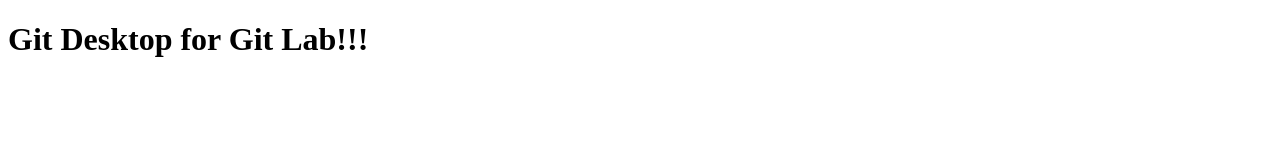
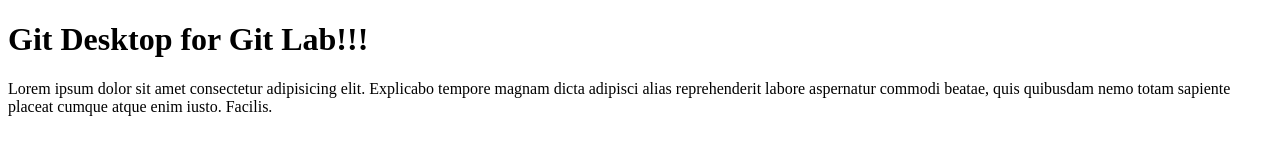
Before and after one commit to Yuzu1946/git-desktop, a plain HTML site: page index.html in a window 1280 px wide. Drawn offline with Linux system fonts and the light colour scheme.

Commit message:
add some texts

```diff
--- a/index.html
+++ b/index.html
@@ -5,5 +5,9 @@
     </head>
     <body>
         <h1>Git Desktop for Git Lab!!!</h1>
+        <p>Lorem ipsum dolor sit amet consectetur adipisicing elit.
+        Explicabo tempore magnam dicta adipisci alias reprehenderit
+        labore aspernatur commodi beatae, quis quibusdam nemo totam
+        sapiente placeat cumque atque enim iusto. Facilis.</p>
     </body>
 </html>
```
